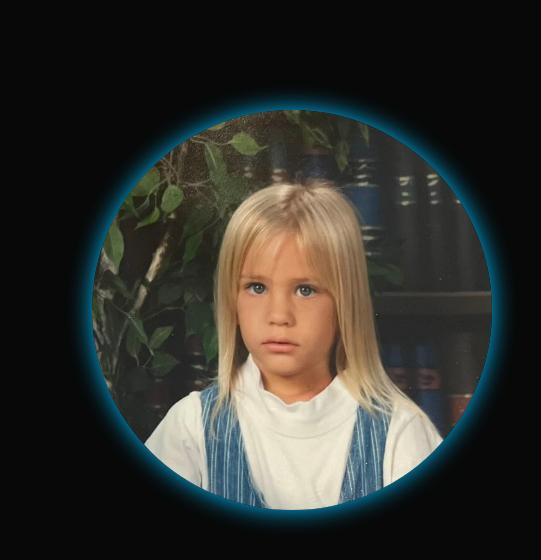
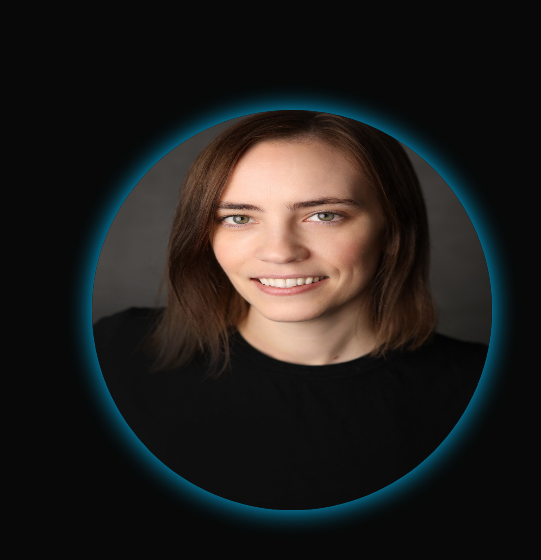
Before and after one commit to Modrakas/PORTFOLIO-WEBSITE-1, a plain HTML site: page index.html in a window 1280 px wide. Shown: the part 88-648 px from the top of the page, 634-1175 px from the left. Drawn offline with Linux system fonts and the light colour scheme.

Commit message:
Update index.html

```diff
--- a/index.html
+++ b/index.html
@@ -42,7 +42,7 @@
                 </div>
             </div>
             <div class="home__img">
-                <img src="images/me1.jpeg" alt="image">
+                <img src="images/me.JPG" alt="image">
             </div>
          </section>
 <!---------     about section       --------->
```
